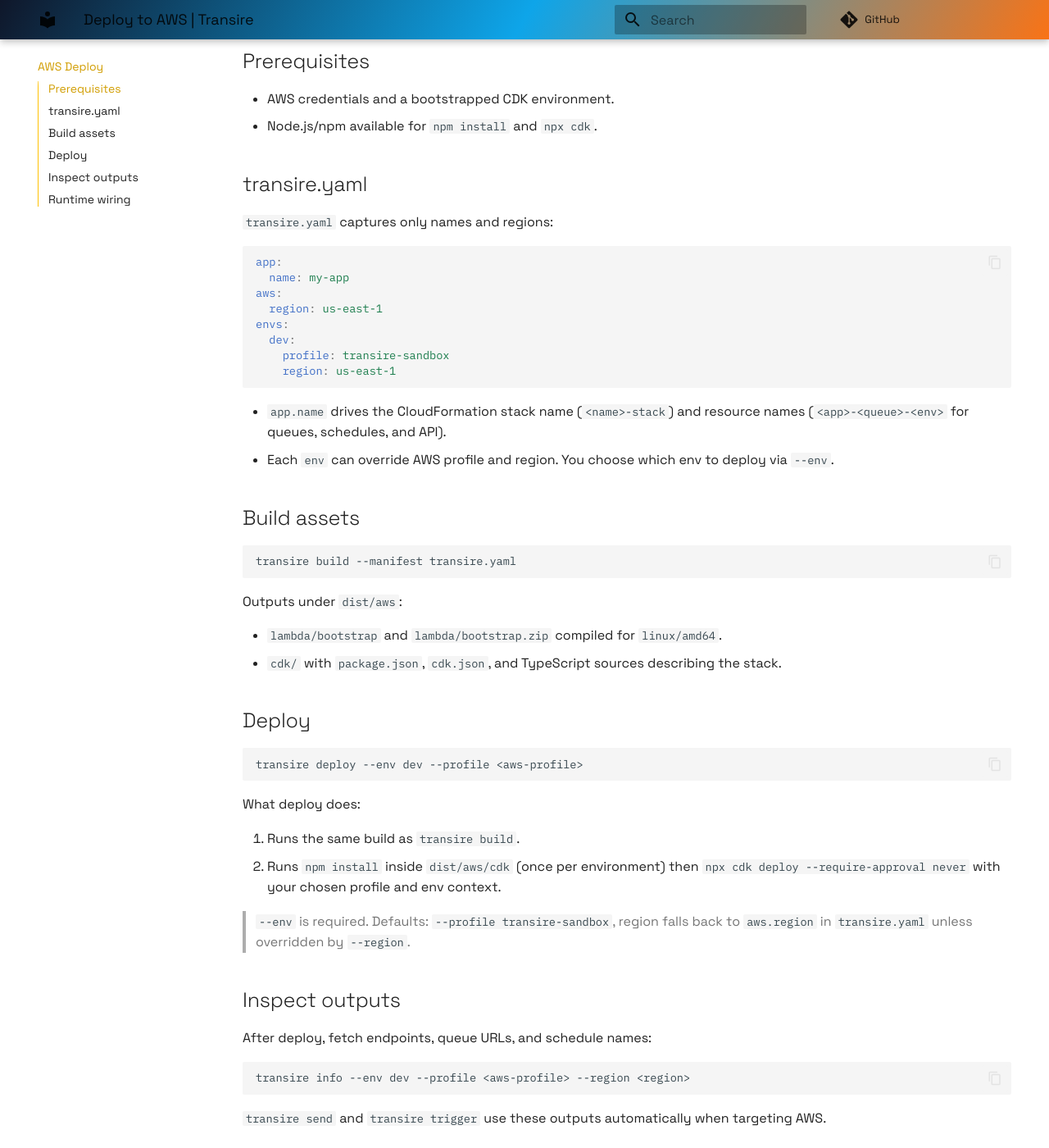
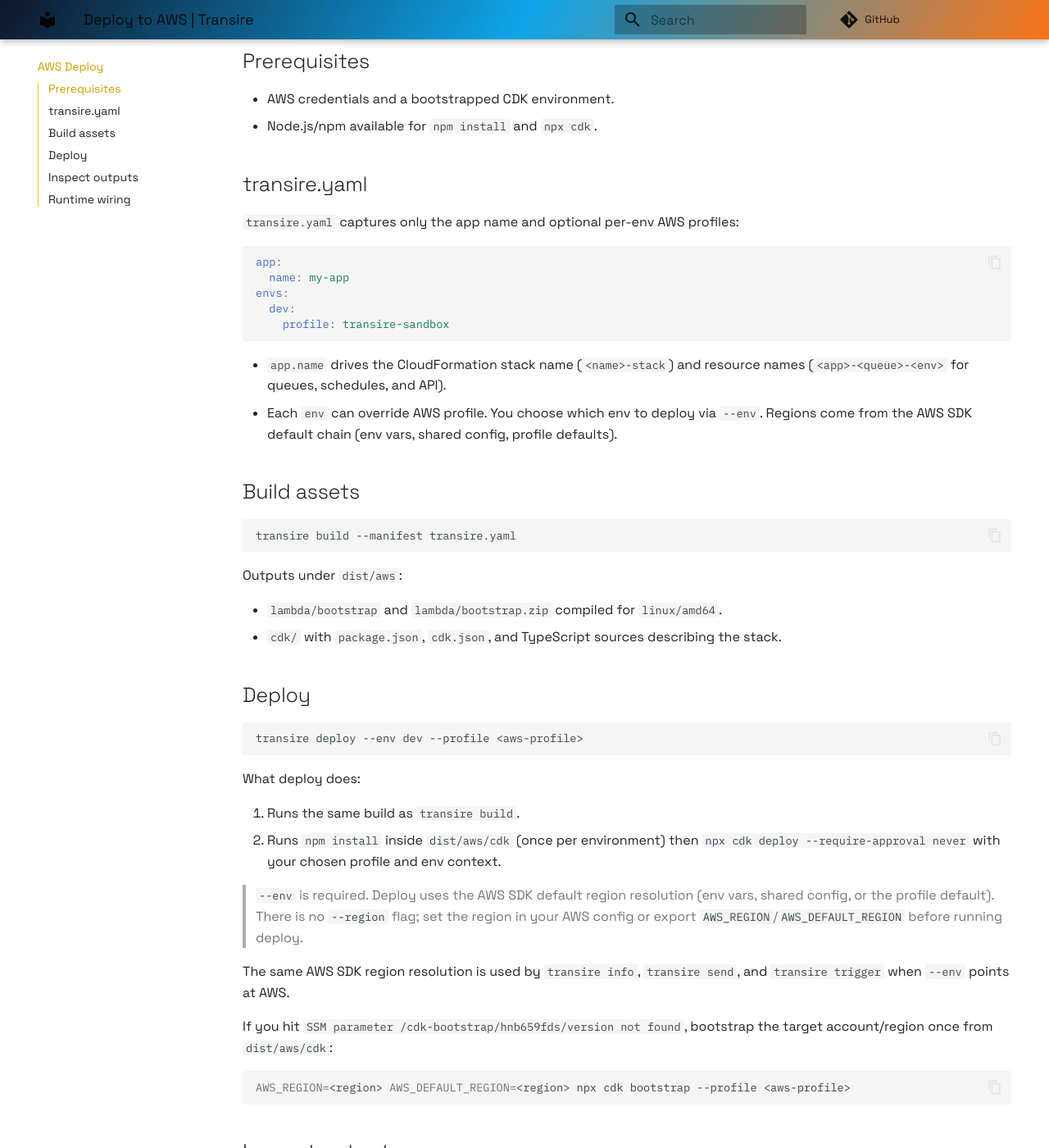
Before and after one commit to transire/transire.github.io, an MkDocs documentation site: the page built from docs/aws-deploy.md, in a window 1280 px wide and 1400 px high, scrolled down 262 px. Shown: the whole window at 82% size. Built offline with MkDocs 1.6.1 and Material for MkDocs 9.7.7, drawn with Linux system fonts in a browser that asks for light colours; comment, search, counter and statistics services are not loaded.

Commit message:
ci: post docs status on head sha (#8)
* docs: clarify region usage for aws commands

* ci: post docs status on head sha

````diff
--- a/docs/aws-deploy.md
+++ b/docs/aws-deploy.md
@@ -20,21 +20,18 @@
 
 ## transire.yaml
 
-`transire.yaml` captures only names and regions:
+`transire.yaml` captures only the app name and optional per-env AWS profiles:
 
 ```yaml
 app:
   name: my-app
-aws:
-  region: us-east-1
 envs:
   dev:
     profile: transire-sandbox
-    region: us-east-1
 ```
 
 - `app.name` drives the CloudFormation stack name (`<name>-stack`) and resource names (`<app>-<queue>-<env>` for queues, schedules, and API).
-- Each `env` can override AWS profile and region. You choose which env to deploy via `--env`.
+- Each `env` can override AWS profile. You choose which env to deploy via `--env`. Regions come from the AWS SDK default chain (env vars, shared config, profile defaults).
 
 ## Build assets
 
@@ -58,14 +55,22 @@
 1. Runs the same build as `transire build`.
 2. Runs `npm install` inside `dist/aws/cdk` (once per environment) then `npx cdk deploy --require-approval never` with your chosen profile and env context.
 
-> `--env` is required. Defaults: `--profile transire-sandbox`, region falls back to `aws.region` in `transire.yaml` unless overridden by `--region`.
+> `--env` is required. Deploy uses the AWS SDK default region resolution (env vars, shared config, or the profile default). There is no `--region` flag; set the region in your AWS config or export `AWS_REGION`/`AWS_DEFAULT_REGION` before running deploy.
+
+The same AWS SDK region resolution is used by `transire info`, `transire send`, and `transire trigger` when `--env` points at AWS.
+
+If you hit `SSM parameter /cdk-bootstrap/hnb659fds/version not found`, bootstrap the target account/region once from `dist/aws/cdk`:
+
+```shell
+AWS_REGION=<region> AWS_DEFAULT_REGION=<region> npx cdk bootstrap --profile <aws-profile>
+```
 
 ## Inspect outputs
 
 After deploy, fetch endpoints, queue URLs, and schedule names:
 
 ```shell
-transire info --env dev --profile <aws-profile> --region <region>
+transire info --env dev --profile <aws-profile>
 ```
 
 `transire send` and `transire trigger` use these outputs automatically when targeting AWS.
````
Also changed, not shown: docs/examples.md (+10 -1 lines), docs/quickstart.md (+5 -2 lines), 1 other file.
